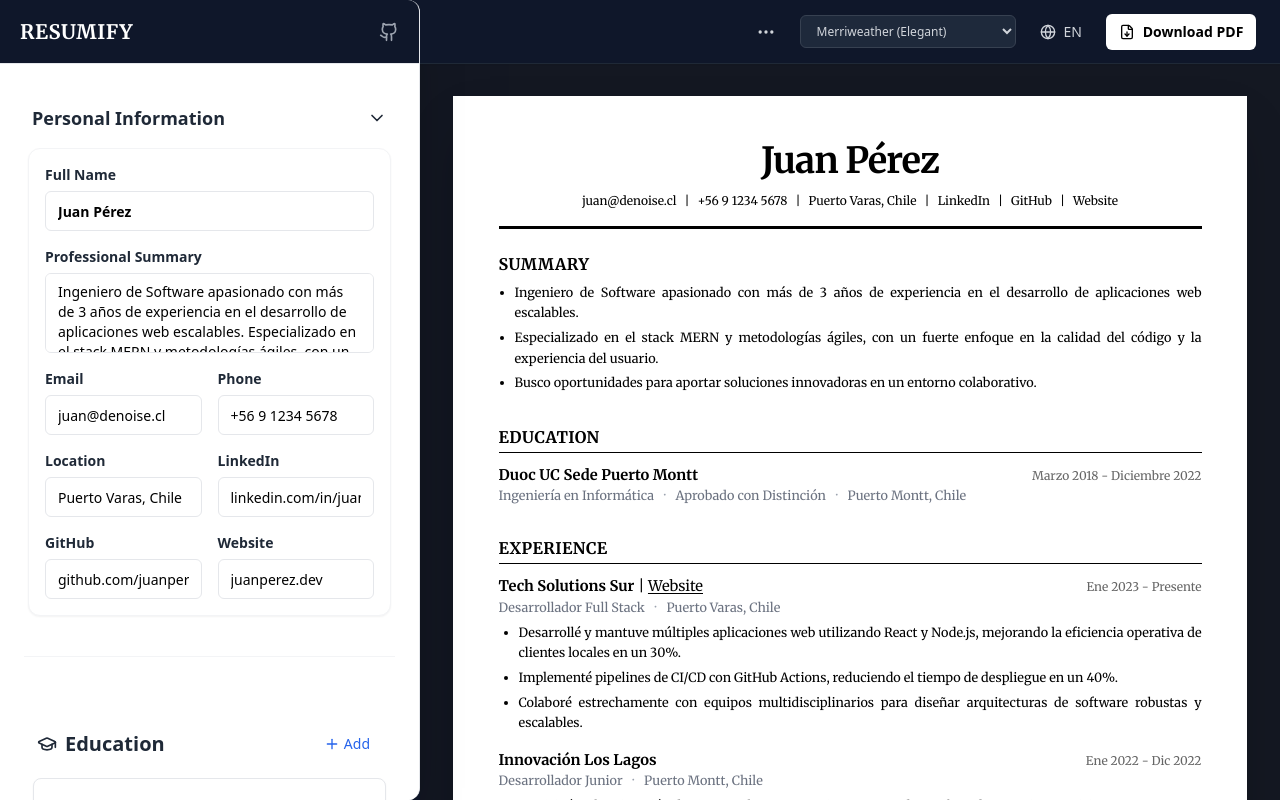
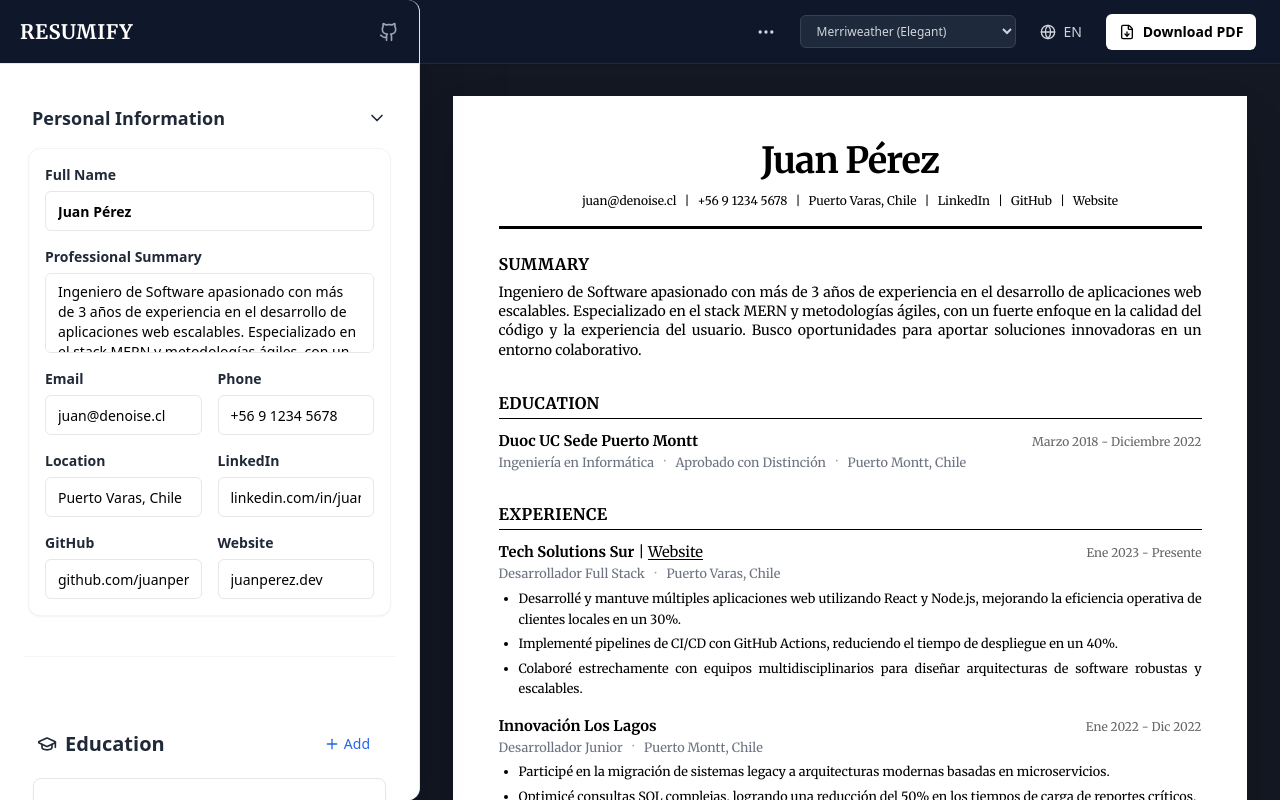
Before and after one commit to ManuelADMN/RESUMIFY, a React (Vite) app: page / in a window 1280 px wide. Built offline with nearby package versions, Linux system fonts and the light colour scheme; a web font is replaced by a local one.

Commit message:
Quita bullets en Professional Summary

```diff
--- a/components/ResumeCanvas.tsx
+++ b/components/ResumeCanvas.tsx
@@ -91,16 +91,6 @@ const ResumeCanvas: React.FC<ResumeCanvasProps> = ({ data }) => {
     }
   };
 
-  const getSummaryItems = (summary: string) => {
-    if (!summary) return [];
-    // First try splitting by explicit newlines
-    const lines = summary.split(/\r?\n/).map(s => s.trim()).filter(Boolean);
-    if (lines.length > 1) return lines;
-    // Fallback: split into sentences keeping punctuation
-    const sentences = summary.match(/[^.!?]+[.!?]?/g)?.map(s => s.trim()).filter(Boolean) || [];
-    return sentences.length > 0 ? sentences : [summary.trim()];
-  };
-
   return (
     <div
       id="resume-canvas"
@@ -178,26 +168,9 @@ const ResumeCanvas: React.FC<ResumeCanvasProps> = ({ data }) => {
           <h2 className="text-[16px] font-bold uppercase tracking-wide mb-2 text-black">
             {t('summary')}
           </h2>
-          {(() => {
-            const items = getSummaryItems(data.personalInfo.summary || '');
-            if (items.length <= 1) {
-              return (
-                <p className="text-justify text-black whitespace-pre-wrap">
-                  {data.personalInfo.summary}
-                </p>
-              );
-            }
-
-            return (
-              <ul className="list-disc pl-4 space-y-1">
-                {items.map((it, idx) => (
-                  <li key={idx} className="text-justify text-[9.5pt] text-black leading-relaxed">
-                    {it}
-                  </li>
-                ))}
-              </ul>
-            );
-          })()}
+          <p className="text-justify text-black whitespace-pre-wrap">
+            {data.personalInfo.summary}
+          </p>
       </section>
 
       {(data.sectionOrder || ['education', 'experience', 'projects', 'certifications', 'skills', 'links']).map(sectionId => {
@@ -464,7 +437,8 @@ const ResumeCanvas: React.FC<ResumeCanvasProps> = ({ data }) => {
                      const wsSubtitles = [
                        ...[ws.organizer].filter(Boolean),
                        ...(ws.subtitles && ws.subtitles.length > 0 ? ws.subtitles : []),
-                       ...(ws.location ? [ws.location] : []),
+                       // hide 'Remoto' / 'Remote' from display
+                       ...(ws.location && !/^\s*(remoto|remote)\s*$/i.test(ws.location) ? [ws.location] : []),
                        ...(ws.link ? [ws.link] : []),
                      ];
                      return (
```
